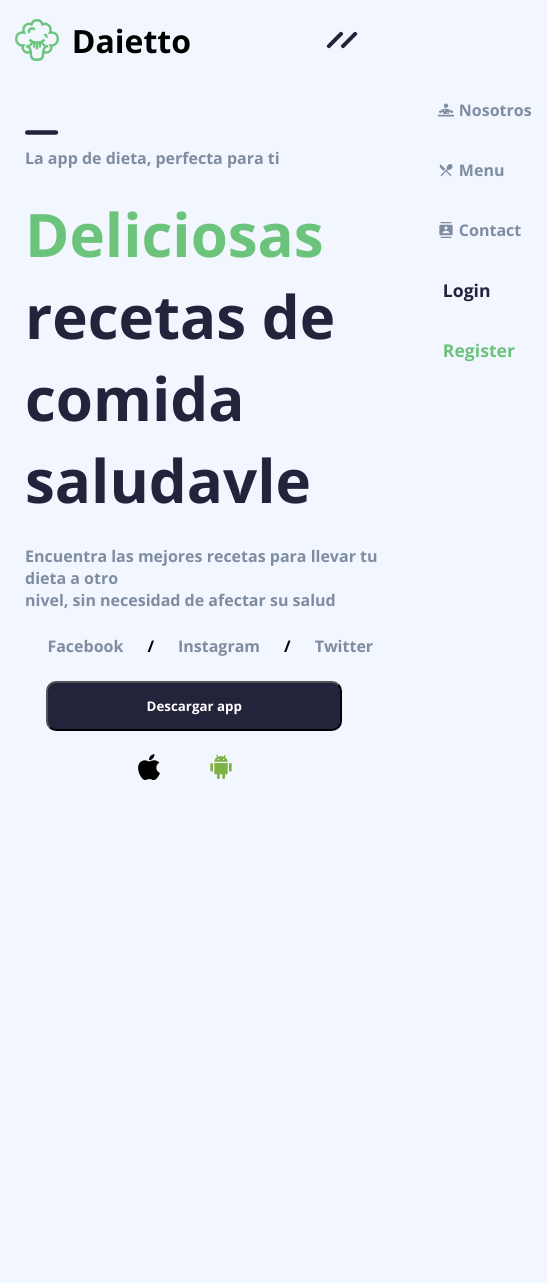
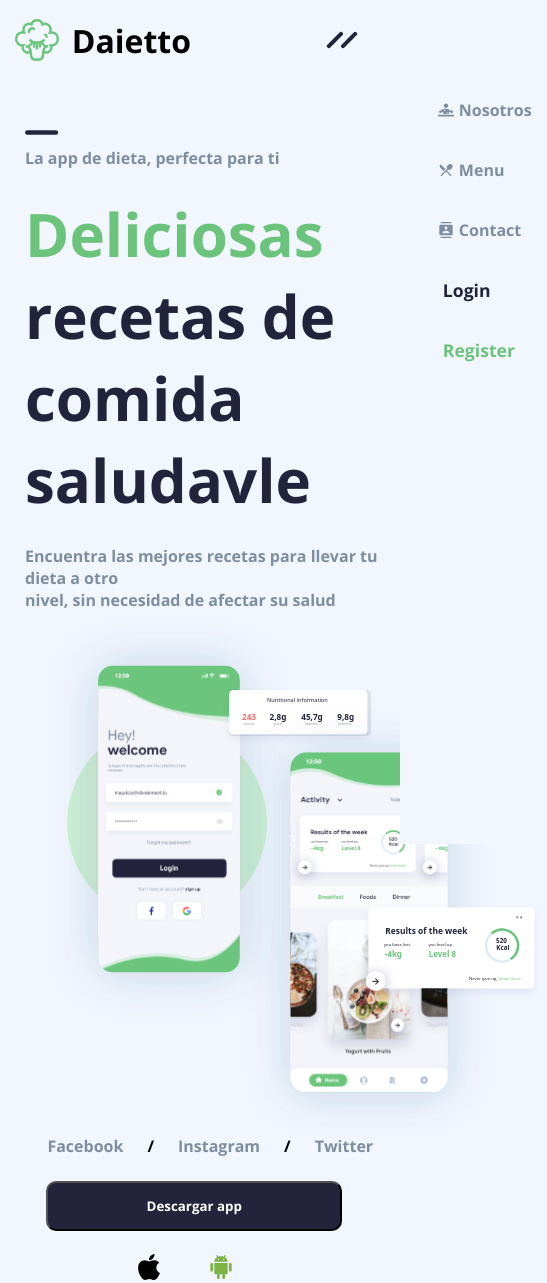
Before and after one commit to Shaikhfaruk/daietto-app, a React (Create React App) app: page / in a window 390 px wide. Shown: the whole page, 547 px wide, since content can reach past the window. Before the commit the page ends 924 px from the top, so only its background shows below. Built offline with nearby package versions, Linux system fonts and the light colour scheme.

Commit message:
mobile img added

```diff
--- a/src/App.css
+++ b/src/App.css
@@ -164,6 +164,9 @@
 .social_names_up {
   display: none;
 }
+.home_mb_images {
+  display: none;
+}
 /*🏩 media queries start🏩 */
 /* @media (min-width: 768px) {
   .home_right_container img {
@@ -232,4 +235,11 @@
     text-decoration: none;
     color: #7f8da0;
   }
+  .home_mb_images {
+    display: flex;
+    position: relative;
+    height: 500px;
+    width: 100%;
+    top: 20px;
+  }
 }
--- a/src/pages/Home.js
+++ b/src/pages/Home.js
@@ -27,6 +27,16 @@
             <br />
             nivel, sin necesidad de afectar su salud
           </p>
+          <div className="home_mb_images">
+            <div className="images">
+              <img className="img1" src={circle} alt="circle" />
+              <img className="img2" src={login_img} alt="login_img" />
+              <img src={img3} alt="" className="img3" />
+              <img src={home_img} alt="" className="home_img" />
+              <img src={home_pop_img} alt="" className="home_pop_img" />
+            </div>
+          </div>
+
           <div className="social_names_up">
             <ul>
               <li>
```
